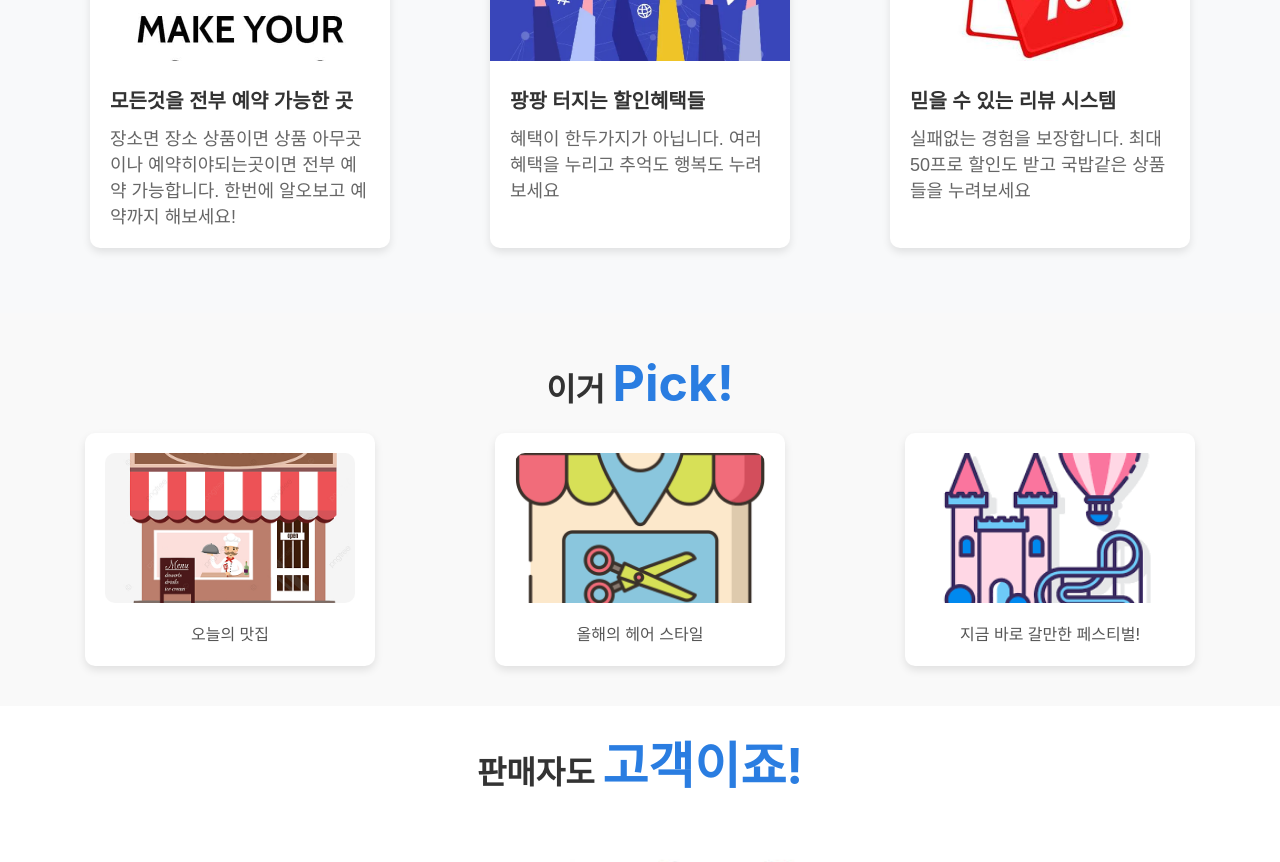
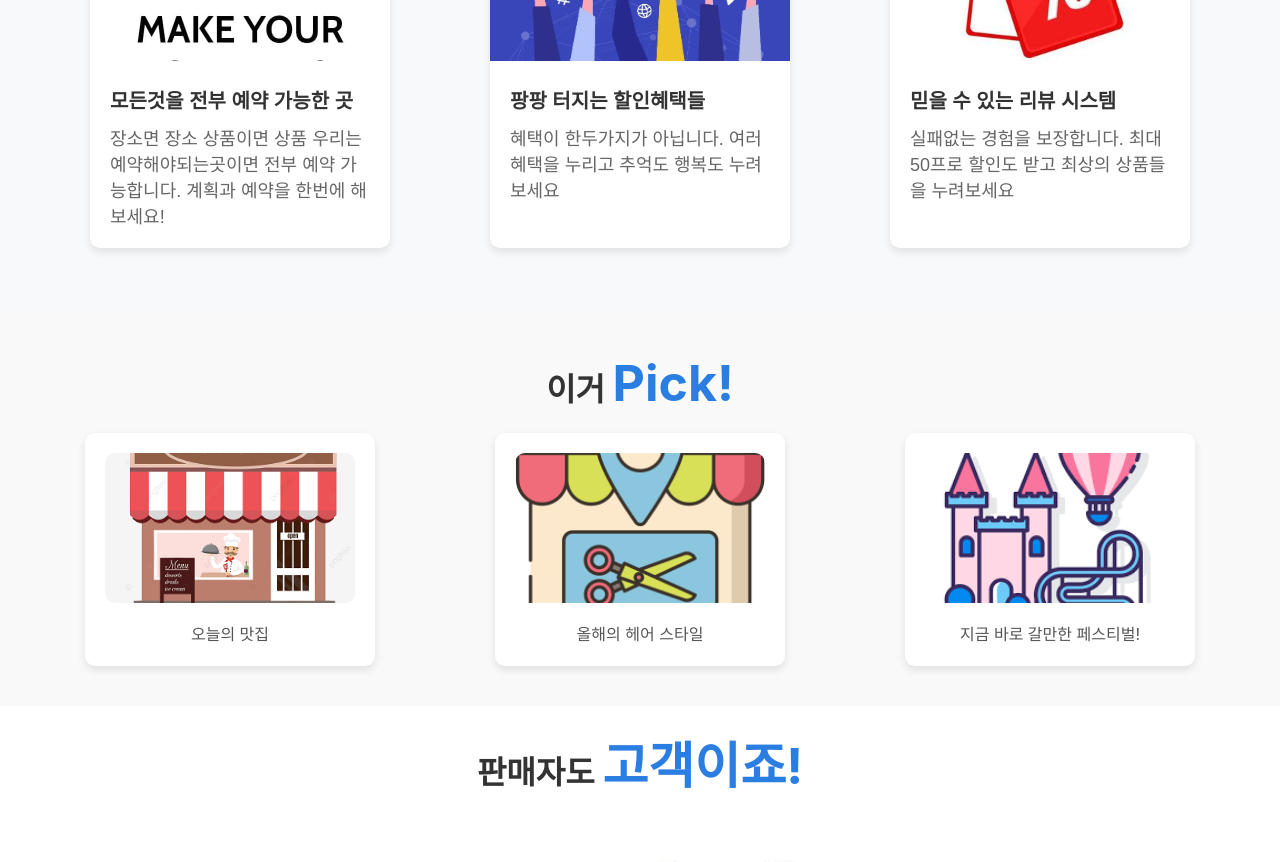
Before and after one commit to loveharu/ReservationHomePage, a React (Create React App) app: page / in a window 1280 px wide. Shown: the part 800-1662 px from the top of the page. Built offline with nearby package versions, Linux system fonts and the light colour scheme; no server answers.

Commit message:
오타 수정

```diff
--- a/src/components/About.js
+++ b/src/components/About.js
@@ -22,7 +22,7 @@ return(
             <img className="featureImage" src={Feature1}></img>
             <div className="featureDesc">
                 <div>모든것을 전부 예약 가능한 곳</div>
-                <div>장소면 장소 상품이면 상품 아무곳이나 예약히야되는곳이면 전부 예약 가능합니다. 한번에 알오보고 예약까지 해보세요!</div>
+                <div>장소면 장소 상품이면 상품 우리는 예약해야되는곳이면 전부 예약 가능합니다. 계획과 예약을 한번에 해보세요!</div>
             </div>
             </li>
             <li>
@@ -37,7 +37,7 @@ return(
             <img className="featureImage3" src={Feature3}></img>
             <div className="featureDesc">
             <div>믿을 수 있는 리뷰 시스템</div>
-            <div>실패없는 경험을 보장합니다. 최대 50프로 할인도 받고 국밥같은 상품들을 누려보세요</div>
+            <div>실패없는 경험을 보장합니다. 최대 50프로 할인도 받고 최상의 상품들을 누려보세요</div>
             </div>
             </li>
             </ul>
--- a/src/components/Vendor.js
+++ b/src/components/Vendor.js
@@ -75,6 +75,7 @@ function Vendor() {
 
             <div className="cta-section">
                 <h2>지금 등록하고 더 많은 혜택을 누리세요!</h2>
+
                 <button className="cta-button">판매자 등록하기</button>
             </div>
         </div>
```
